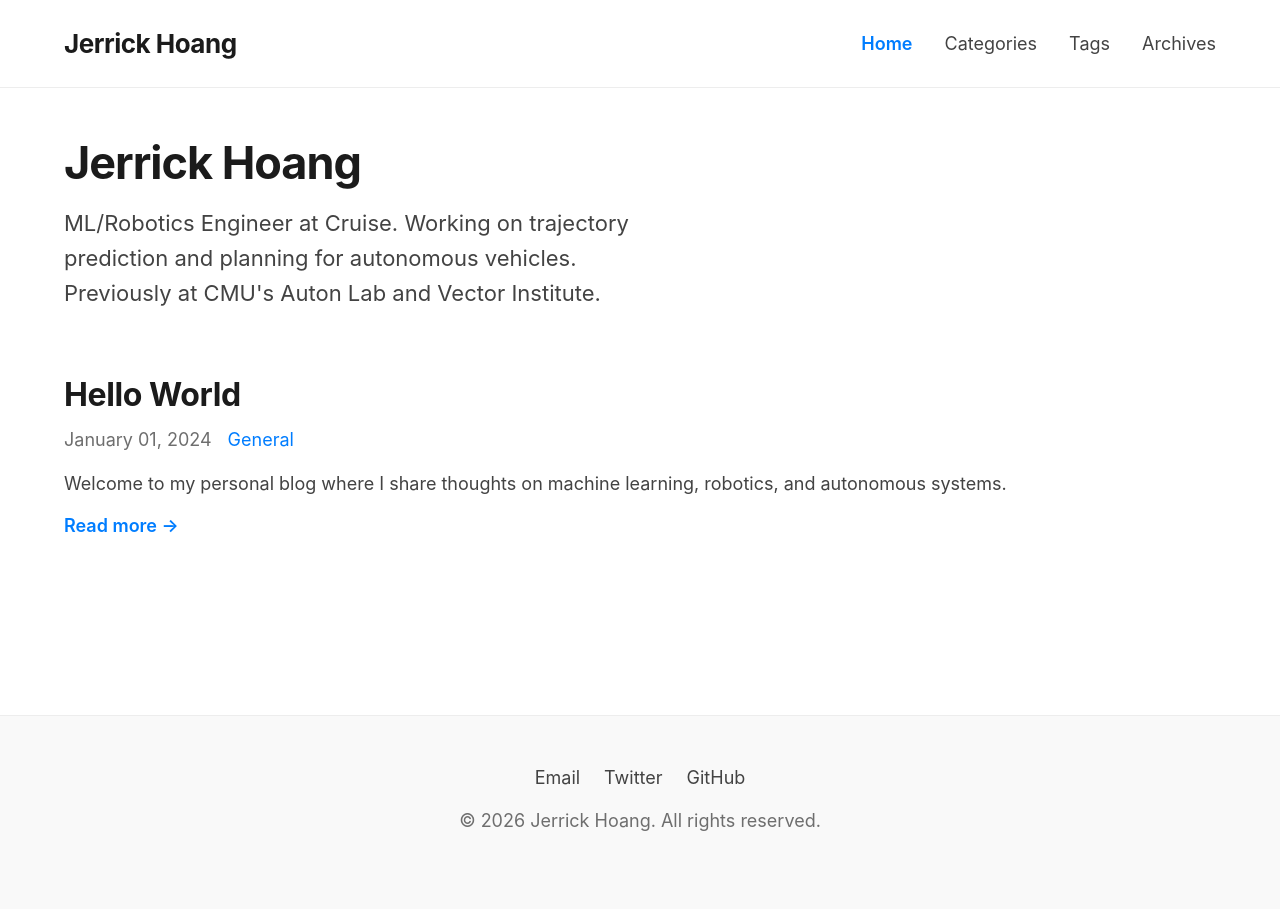
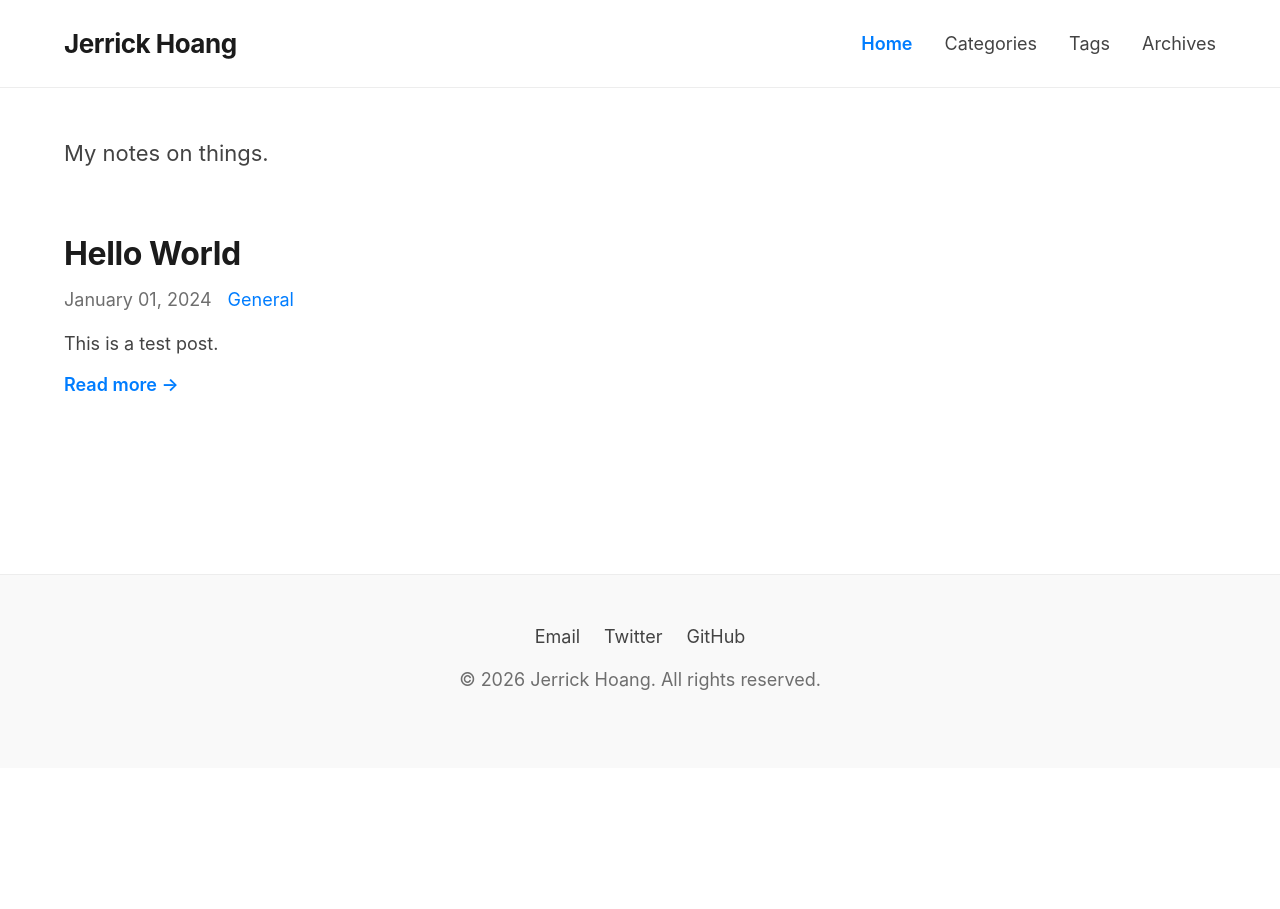
Before and after one commit to jerrickhoang/jerrickhoang.github.io, a Jekyll site: the page built from index.html, in a window 1280 px wide. Built offline with Jekyll 4.4.1, drawn with Linux system fonts in a browser that asks for light colours.

Commit message:
Change things

```diff
--- a/_layouts/home.html
+++ b/_layouts/home.html
@@ -4,8 +4,7 @@
 
 <div class="container">
   <section class="hero">
-    <h1 class="hero-title">Jerrick Hoang</h1>
-    <p class="hero-subtitle">ML/Robotics Engineer at Cruise. Working on trajectory prediction and planning for autonomous vehicles. Previously at CMU's Auton Lab and Vector Institute.</p>
+    <p class="hero-subtitle">My notes on things.</p>
   </section>
 
   <div class="post-list">
--- a/_posts/2024-01-01-welcome.md
+++ b/_posts/2024-01-01-welcome.md
@@ -2,10 +2,10 @@
 layout: post
 title: "Hello World"
 date: 2024-01-01
-description: "Welcome to my personal blog where I share thoughts on machine learning, robotics, and autonomous systems."
+description: "This is a test post."
 category: "General"
 tags: ["welcome", "introduction"]
 ---
 
 
-Hello world
+This is a test post.
```
